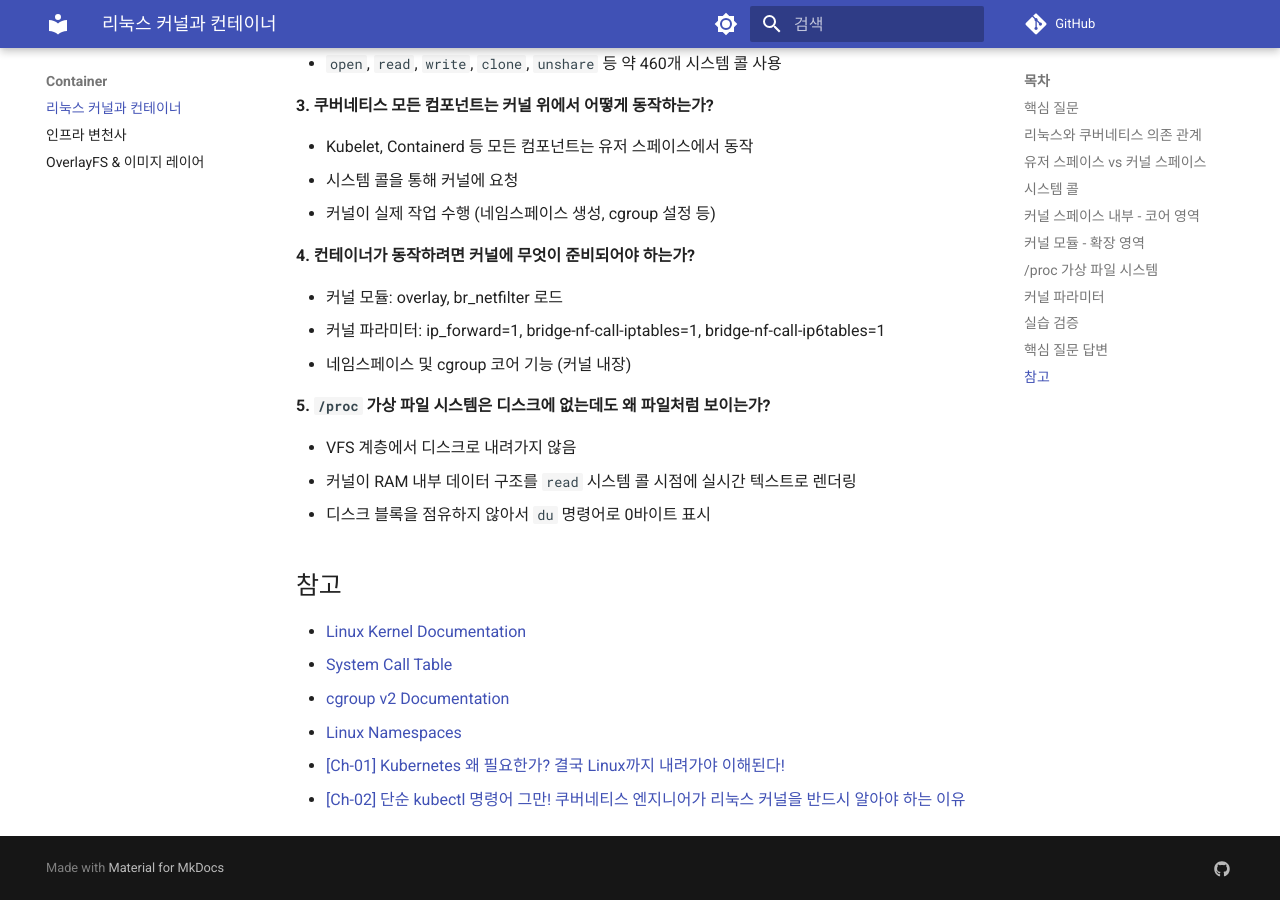
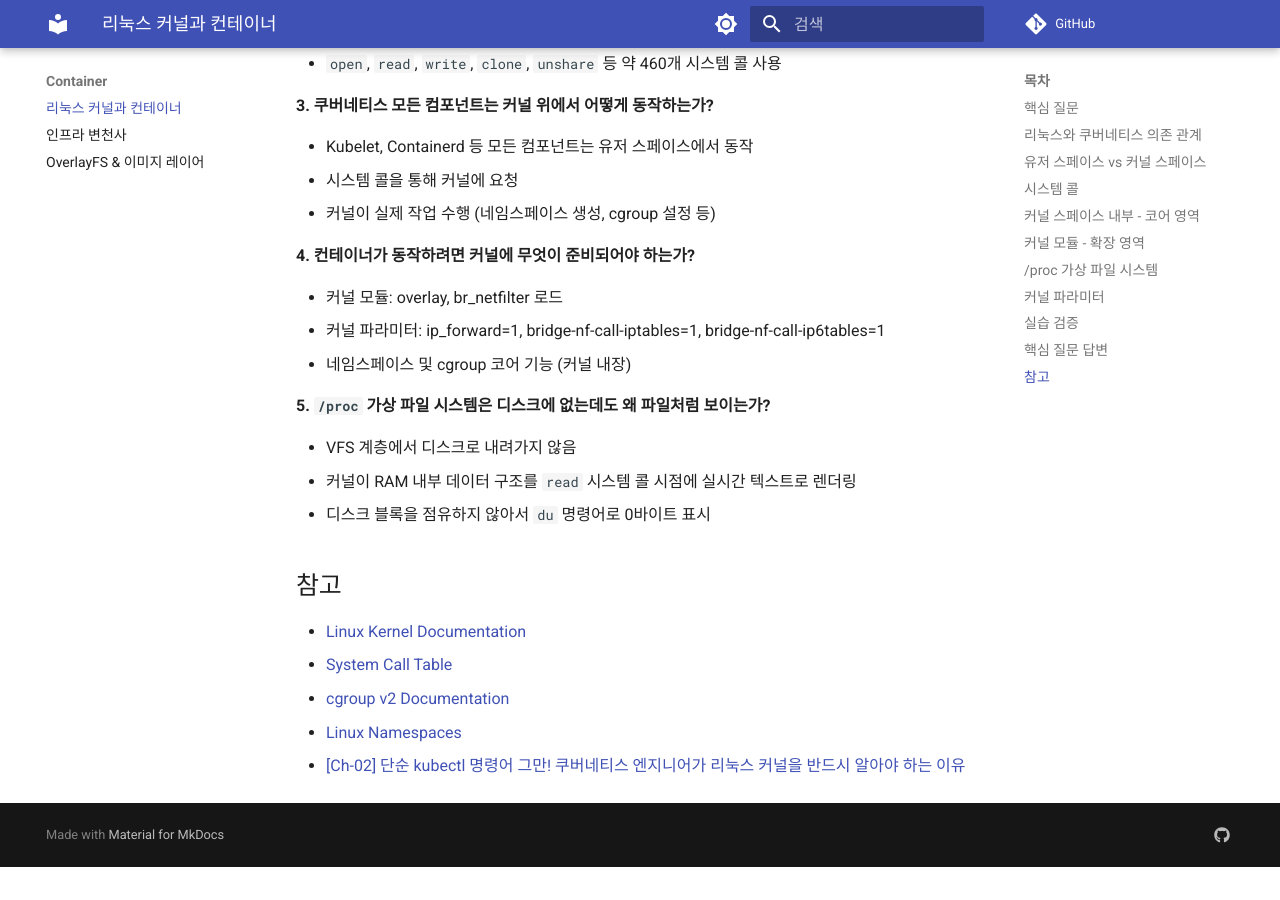
Before and after one commit to juwon8891/juwon8891.github.io, an MkDocs documentation site: the page built from docs/container/linux-kernel-container.md, in a window 1280 px wide and 900 px high, scrolled down 14941 px. Built offline with MkDocs 1.6.1 and Material for MkDocs 9.7.7, drawn with Linux system fonts in a browser that asks for light colours; comment, search, counter and statistics services are not loaded; after the commit the page ends 15808 px from its top, so only the background shows below that.

Commit message:
docs: Remove Ch-01 reference from linux kernel documentation

```diff
--- a/docs/container/linux-kernel-container.md
+++ b/docs/container/linux-kernel-container.md
@@ -654,5 +654,4 @@ cat /proc/sys/net/bridge/bridge-nf-call-ip6tables
 - [System Call Table](https://man7.org/linux/man-pages/man2/syscalls.2.html)
 - [cgroup v2 Documentation](https://www.kernel.org/doc/html/latest/admin-guide/cgroup-v2.html)
 - [Linux Namespaces](https://man7.org/linux/man-pages/man7/namespaces.7.html)
-- [[Ch-01] Kubernetes 왜 필요한가? 결국 Linux까지 내려가야 이해된다!](https://www.youtube.com/watch?v=XsgYsvgA0Ow)
 - [[Ch-02] 단순 kubectl 명령어 그만! 쿠버네티스 엔지니어가 리눅스 커널을 반드시 알아야 하는 이유](https://www.youtube.com/watch?v=OjoUal1JPcM&t=6331s)
```
